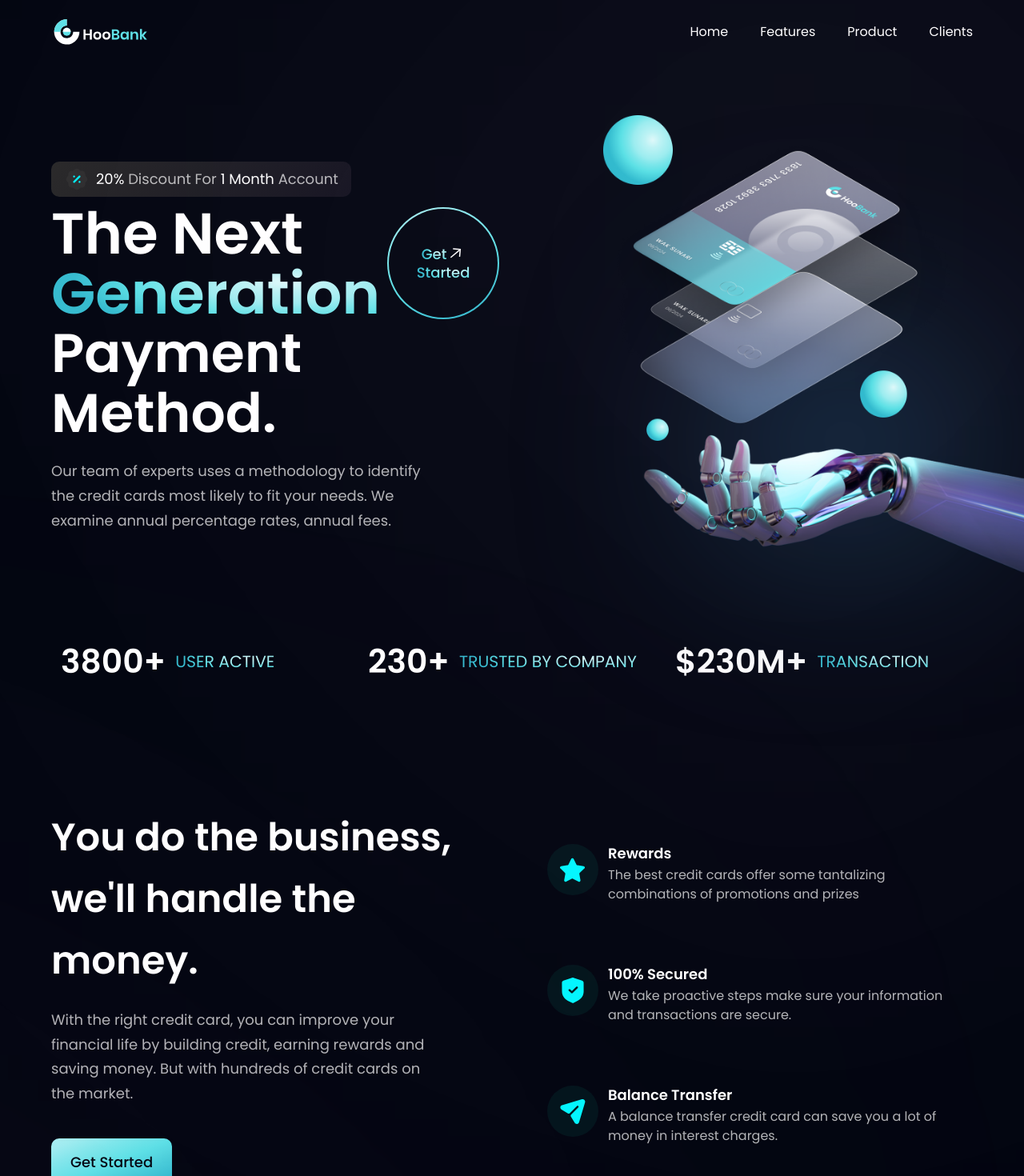
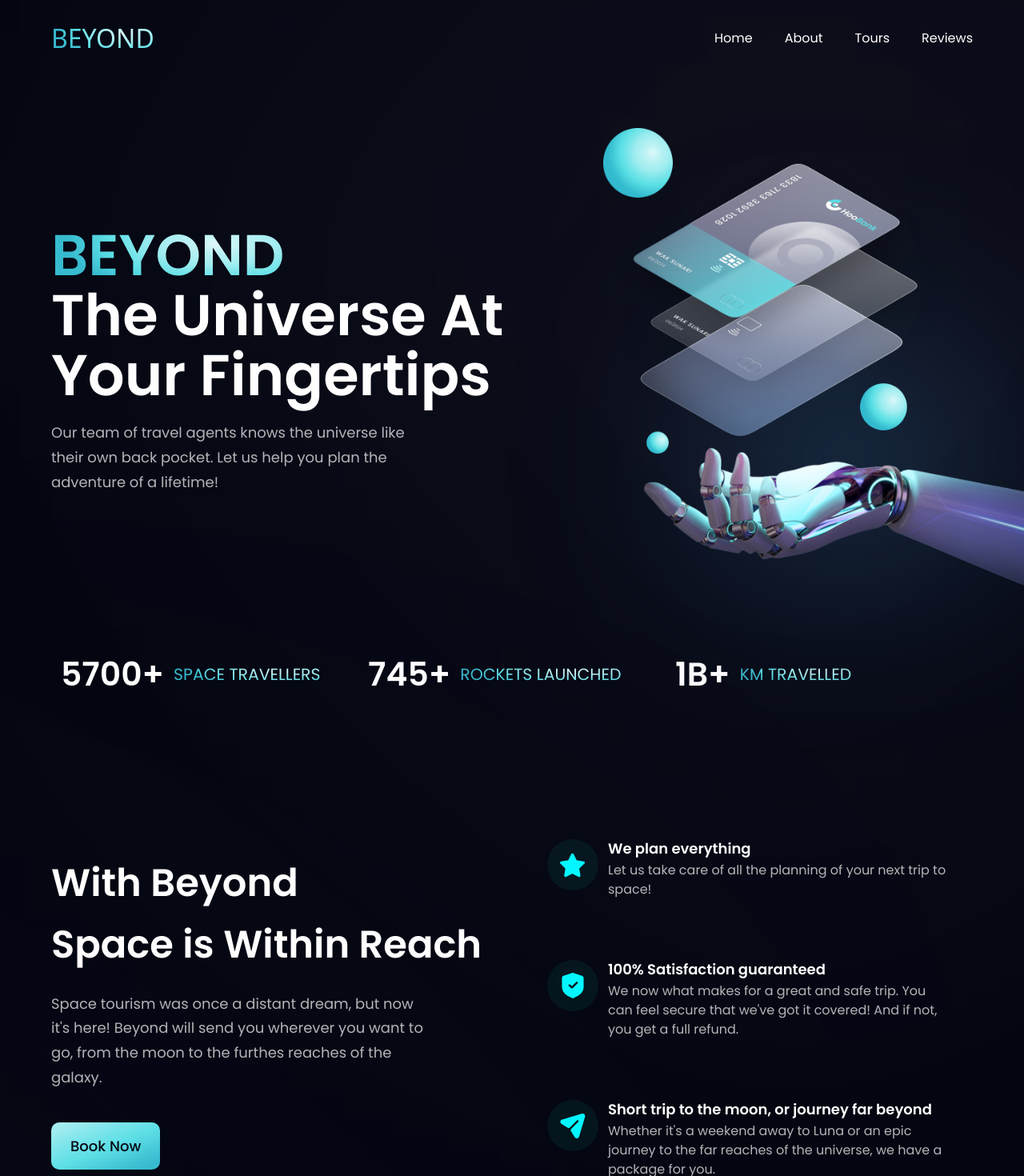
Before and after one commit to mthisgaard/space-tourism-app, a React (Vite) app in the folder space-tourism-app/: page / in a window 1280 px wide. Shown: the top 1470 px of the page at 80% size. Built offline with nearby package versions, Linux system fonts and the light colour scheme.

Commit message:
adjust all the content and copy

```diff
--- a/space-tourism-app/index.html
+++ b/space-tourism-app/index.html
@@ -2,9 +2,9 @@
 <html lang="en">
   <head>
     <meta charset="UTF-8" />
-    <link rel="icon" type="image/svg+xml" href="/vite.svg" />
+    <!-- <link rel="icon" type="image/svg+xml" href="/vite.svg" /> -->
     <meta name="viewport" content="width=device-width, initial-scale=1.0" />
-    <title>Vite + React</title>
+    <title>Beyond | See outer space up close</title>
   </head>
   <body>
     <div id="root"></div>
--- a/space-tourism-app/src/components/Billing.jsx
+++ b/space-tourism-app/src/components/Billing.jsx
@@ -1,20 +1,18 @@
 import { apple, bill, google } from '../assets';
 import styles, { layout } from '../style';
+import Button from './Button';
 
 const Billing = () => (
-  <section id="product" className={layout.sectionReverse}>
+  <section id="tours" className={layout.sectionReverse}>
     <div className={layout.sectionImgReverse}>
-      <img src={bill} alt="billing" className="w-[100%] h-[100%] relative z-[5]" />
+      <img src={bill} alt="tours" className="w-[100%] h-[100%] relative z-[5]" />
       <div className="absolute z-[3] -left-1/2 top-0 w-[50%] h-[50%] rounded-full white__gradient"/>
       <div className="absolute z-[0] -left-1/2 bottom-0 w-[50%] h-[50%] rounded-full pink__gradient"/>
     </div>
     <div className={layout.sectionInfo}>
-      <h2 className={styles.heading2}>Easily control your <br className="sm:block hidden"/> billing & invoicing.</h2>
-      <p className={`${styles.paragraph} max-w-[470px] mt-5`}>Elit enim sed massa etiam. Mauris eu adipiscing ultrices ametodio aenean neque. Fusce ipsum orci rhoncus aliporttitor integer platea placerat</p>
-      <div className="flex flex-row flex-wrap sm:mt-10 mt-6">
-        <img src={apple} alt="apple_store" className="w-[128px] h-[42px] object-contain mr-5 cursor-pointer"/>
-        <img src={google} alt="google_play" className="w-[128px] h-[42px] object-contain cursor-pointer"/>
-      </div>
+      <h2 className={styles.heading2}>Best Seller: <br className="sm:block hidden"/> To The Moon!</h2>
+      <p className={`${styles.paragraph} max-w-[470px] mt-5`}>Have you always dreamt of taking those same steps and Neil Armstrong and bounce your way across the lunar surface? Well now you can!</p>
+      <Button styles="mt-10"/>
     </div>
   </section>
 )
--- a/space-tourism-app/src/components/Business.jsx
+++ b/space-tourism-app/src/components/Business.jsx
@@ -20,10 +20,10 @@ const FeatureCard = ({ icon, title, content, index }) => (
 
 const Business = () => {
   return (
-    <section id="features" className={layout.section}>
+    <section id="about" className={layout.section}>
       <div className={layout.sectionInfo}>
-        <h2 className={styles.heading2}>You do the business, <br className="sm:block hidden"/> we'll handle the money.</h2>
-        <p className={`${styles.paragraph} max-w-[470px] mt-5`}>With the right credit card, you can improve your financial life by building credit, earning rewards and saving money. But with hundreds of credit cards on the market.</p>
+        <h2 className={styles.heading2}>With Beyond <br className="sm:block hidden"/> Space is Within Reach</h2>
+        <p className={`${styles.paragraph} max-w-[470px] mt-5`}>Space tourism was once a distant dream, but now it's here! Beyond will send you wherever you want to go, from the moon to the furthes reaches of the galaxy.</p>
         <Button styles="mt-10" />
       </div>
       <div className={`${layout.sectionImg} flex-col`}>
--- a/space-tourism-app/src/components/Button.jsx
+++ b/space-tourism-app/src/components/Button.jsx
@@ -3,7 +3,7 @@ import React from 'react'
 const Button = ({ styles }) => {
   return (
     <button type="button" className={`py-4 px-6 bg-blue-gradient font-poppins font-medium text-[18px] text-primary outline-none ${styles} rounded-[10px]`}>
-      Get Started
+      Book Now
     </button>
   )
 }
--- a/space-tourism-app/src/components/CTA.jsx
+++ b/space-tourism-app/src/components/CTA.jsx
@@ -4,8 +4,8 @@ import Button from './Button';
 const CTA = () => (
   <section className={`${styles.flexCenter} ${styles.marginY} ${styles.padding} sm:flex-row flex-col bg-black-gradient-2 rounded-[20px] box-shadow`}>
     <div className="flex-1 flex flex-col">
-      <h2 className={styles.heading2}>Let's try our service now!</h2>
-      <p className={`${styles.paragraph} max-w-[470px] mt-5`}>Everything you need to accept card payments and grow your business anywhere on the planet.</p>
+      <h2 className={styles.heading2}>Get in touch to start <br />your next space adventure!</h2>
+      <p className={`${styles.paragraph} max-w-[470px] mt-5`}>Let us help you make your dreams come true. From planet earth to the great beyond.</p>
     </div>
     <div className={`${styles.flexCenter} sm:ml-10 ml-0 sm:mt-0 mt-10`}>
       <Button />
--- a/space-tourism-app/src/components/CardDeal.jsx
+++ b/space-tourism-app/src/components/CardDeal.jsx
@@ -5,7 +5,7 @@ import Button from './Button';
 const CardDeal = () => (
   <section className={layout.section}>
     <div className={layout.sectionInfo}>
-      <h2 className={styles.heading2}>Find a better card deal <br className="sm:block hidden"/> in few easy steps.</h2>
+      <h2 className={styles.heading2}>Round Trip To <br className="sm:block hidden"/> The Edge of The Galaxy</h2>
       <p className={`${styles.paragraph} max-w-[470px] mt-5`}>Arcu tortor, purus in mattis at sed integer faucibus. Aliquet quis aliquet eget mauris tortor. Aliquet ultrices ac, ametau.</p>
       <Button styles="mt-10"/>
     </div>
--- a/space-tourism-app/src/components/Footer.jsx
+++ b/space-tourism-app/src/components/Footer.jsx
@@ -6,8 +6,8 @@ const Footer = () => (
   <section className={`${styles.flexCenter} ${styles.paddingY} flex-col`}>
     <div className={`${styles.flexStart} md:flex-row flex-col mb-8 w-full`}>
       <div className="flex-1 flex flex-col justify-start mr-10">
-        <img src={logo} alt="logo" className="w-[266px] h-[72px] object-contain" />
-        <p className={`${styles.paragraph} mt-4 max-w-[310px]`}>A new way to make the payments easy, reliable and secure.</p>
+      <span className="text-gradient text-[64px]">BEYOND</span>
+        <p className={`${styles.paragraph} mt-4 max-w-[310px]`}>Space is withing your reach.</p>
       </div>
       <div className="flex-[1.5] w-full flex flex-row justify-between flex-wrap md:mt-0 mt-10">
         {footerLinks.map((footerLink) => (
@@ -26,7 +26,7 @@ const Footer = () => (
     </div>
     <div className="w-full flex justify-between items-center md:flex-row flex-col pt-6 border-t-[1px] border-t-[#3f3e45]">
       <p className="font-poppins font-normal text-center text-[18px] leading-[27px] text-white">
-        2021 Hoobank. All Rights Reserved.
+        2022 Beyond. All Rights Reserved.
       </p>
       <div className="flex flex-row md:mt-0 mt-6">
         {socialMedia.map((social, index) => (
--- a/space-tourism-app/src/components/GetStarted.jsx
+++ /dev/null
@@ -1,21 +0,0 @@
-import styles from "../style";
-import { arrowUp } from "../assets";
-
-const GetStarted = () => (
-  <div className={`${styles.flexCenter} w-[140px] h-[140px] rounded-full bg-blue-gradient p-[2px] cursor-pointer`}>
-    <div className={`${styles.flexCenter} flex-col bg-primary w-[100%] h-[100%] rounded-full`}>
-      <div className={`${styles.flexStart} flex-row`}>
-        <p className="font-poppins font-medium text-[18px] leading-[23.4px]">
-          <span className="text-gradient">Get</span>
-        </p>
-        <img src={arrowUp} alt="arrow-up" className="w-[23px] h-[23px] object-contain" />
-      </div>
-
-      <p className="font-poppins font-medium text-[18px] leading-[23.4px]">
-        <span className="text-gradient">Started</span>
-      </p>
-    </div>
-  </div>
-);
-
-export default GetStarted;
--- a/space-tourism-app/src/components/Hero.jsx
+++ b/space-tourism-app/src/components/Hero.jsx
@@ -1,29 +1,16 @@
 import styles from '../style';
 import { discount, robot } from '../assets';
-import GetStarted from './GetStarted'
 
 const Hero = () => (
   <section id="home" className={`flex md:flex-row flex-col ${styles.paddingY}`}>
     <div className={`flex-1 ${styles.flexStart} flex-col xl:px-0 sm:px-16 px-6`}>
-      <div className="flex flex-row items-center py-[6px] px-4 bg-discount-gradient rounded-[10px] mb-2">
-        <img src={discount} alt="discount" className="w-[32px] h-[32px]"/>
-        <p className={`${styles.paragraph} ml-2`}>
-          <span className="text-white">20%</span> Discount For {" "}
-          <span className="text-white">1 Month</span> Account
-        </p>
-      </div>
-
       <div className="flex flex-row justify-between items-center w-full">
         <h1 className="flex-1 font-poppins font-semibold ss:text-[72px] text-[52px] text-white ss:heading-[100px] leading-[75px]">
-          The Next <br className="sm:block hidden"/> {" "}
-          <span className="text-gradient">Generation</span> {" "}
+          <span className="text-gradient">BEYOND</span> {" "}
+          <br/> The Universe At Your Fingertips
         </h1>
-        <div className="ss:flex hidden md:mr-4 mr-0">
-          <GetStarted />
-        </div>
       </div>
-      <h1 className="font-poppins font-semibold ss:text-[68px] text-[52px] text-white ss:heading-[100px] leading-[75px] w-full">Payment Method.</h1>
-      <p className={`${styles.paragraph} max-w-[470px] mt-5`}>Our team of experts uses a methodology to identify the credit cards most likely to fit your needs. We examine annual percentage rates, annual fees.</p>
+      <p className={`${styles.paragraph} max-w-[470px] mt-5`}>Our team of travel agents knows the universe like their own back pocket. Let us help you plan the adventure of a lifetime!</p>
     </div>
     <div className={`flex-1 flex ${styles.flexCenter} md:my-0 my-10 relative`}>
       <img src={robot} alt="billing" className="w-[100%] h-[100%] relative z-[5]" />
@@ -31,9 +18,6 @@ const Hero = () => (
       <div className="absolute z-[1] w-[80%] h-[80%] rounded-full white__gradient bottom-40" />
       <div className="absolute z-[0] w-[50%] h-[50%] right-20 bottom-20 blue__gradient" />
     </div>
-    <div className={`ss:hidden ${styles.flexCenter}`}>
-      <GetStarted/>
-    </div>
   </section>
 )
 
--- a/space-tourism-app/src/components/Navbar.jsx
+++ b/space-tourism-app/src/components/Navbar.jsx
@@ -9,7 +9,7 @@ const Navbar = () => {
 
   return (
     <nav className="w-full flex py-6 justify-between items-center navbar">
-      <img src={logo} alt="logo" className="w-[124px]  h-[32px]" />
+      <span className="text-gradient text-[32px]">BEYOND</span>
       <ul className="list-none sm:flex hidden justify-end items-center flex-1">
         {navLinks.map((nav, index) => (
           <li
--- a/space-tourism-app/src/components/Testimonials.jsx
+++ b/space-tourism-app/src/components/Testimonials.jsx
@@ -3,12 +3,12 @@ import styles from '../style';
 import FeedbackCard from './FeedbackCard';
 
 const Testimonials = () => (
-  <section id="clients" className={`${styles.paddingY} ${styles.flexCenter} flex-col relative`}>
+  <section id="reviews" className={`${styles.paddingY} ${styles.flexCenter} flex-col relative`}>
     <div className="absolute z-[0] w-[60%] h-[60%] -right-[50%] rounded-full blue__gradient"/>
     <div className="w-full flex justify-between items-center md:flex-row flex-col sm:mb16 mb-6 relative z-[1]">
       <h1 className={styles.heading2}>What people are <br className="sm:block hidden" /> saying about us</h1>
       <div className="w-full md:mt-0 mt-6">
-        <p className={`${styles.paragraph} text-left max-w-[470px]`}>Everything you nee to accept card payments and grow your business anywhere on the planet.</p>
+        <p className={`${styles.paragraph} text-left max-w-[470px]`}>Nervous about venturing into the unknown? Don't take our word for it, listen to our happy customers.</p>
       </div>
     </div>
     <div className="flex flex-wrap sm:justify-start justify-center w-full feedback-container relative z-[1]">
--- a/space-tourism-app/src/constants/index.js
+++ b/space-tourism-app/src/constants/index.js
@@ -6,16 +6,16 @@ export const navLinks = [
     title: "Home",
   },
   {
-    id: "features",
-    title: "Features",
+    id: "about",
+    title: "About",
   },
   {
-    id: "product",
-    title: "Product",
+    id: "tours",
+    title: "Tours",
   },
   {
-    id: "clients",
-    title: "Clients",
+    id: "reviews",
+    title: "Reviews",
   },
 ];
 
@@ -23,23 +23,23 @@ export const features = [
   {
     id: "feature-1",
     icon: star,
-    title: "Rewards",
+    title: "We plan everything",
     content:
-      "The best credit cards offer some tantalizing combinations of promotions and prizes",
+      "Let us take care of all the planning of your next trip to space!",
   },
   {
     id: "feature-2",
     icon: shield,
-    title: "100% Secured",
+    title: "100% Satisfaction guaranteed",
     content:
-      "We take proactive steps make sure your information and transactions are secure.",
+      "We now what makes for a great and safe trip. You can feel secure that we've got it covered! And if not, you get a full refund.",
   },
   {
     id: "feature-3",
     icon: send,
-    title: "Balance Transfer",
+    title: "Short trip to the moon, or journey far beyond",
     content:
-      "A balance transfer credit card can save you a lot of money in interest charges.",
+      "Whether it's a weekend away to Luna or an epic journey to the far reaches of the universe, we have a package for you.",
   },
 ];
 
@@ -47,25 +47,25 @@ export const feedback = [
   {
     id: "feedback-1",
     content:
-      "Money is only a tool. It will take you wherever you wish, but it will not replace you as the driver.",
-    name: "Herman Jensen",
-    title: "Founder & Leader",
+      "Saw the moon craters up close. Took my breath away. Truly a trip of a lifetime!",
+    name: "Sara Jensen",
+    title: "Customer",
     img: people01,
   },
   {
     id: "feedback-2",
     content:
-      "Money makes your life easier. If you're lucky to have it, you're lucky.",
+      "Beyond has made my wildest dreams come true, to the furthest reaches of the galaxy and beyond.",
     name: "Steve Mark",
-    title: "Founder & Leader",
+    title: "Travel influencer",
     img: people02,
   },
   {
     id: "feedback-3",
     content:
-      "It is usually people in the money business, finance, and international trade that are really rich.",
+      "Took the wife on our most epic journey yet. Could not have found a better place than space itself to renew our vows.",
     name: "Kenn Gallagher",
-    title: "Founder & Leader",
+    title: "Pilot",
     img: people03,
   },
 ];
@@ -73,18 +73,18 @@ export const feedback = [
 export const stats = [
   {
     id: "stats-1",
-    title: "User Active",
-    value: "3800+",
+    title: "space travellers",
+    value: "5700+",
   },
   {
     id: "stats-2",
-    title: "Trusted by Company",
-    value: "230+",
+    title: "rockets launched",
+    value: "745+",
   },
   {
     id: "stats-3",
-    title: "Transaction",
-    value: "$230M+",
+    title: "km travelled",
+    value: "1B+",
   },
 ];
 
@@ -93,24 +93,24 @@ export const footerLinks = [
     title: "Useful Links",
     links: [
       {
-        name: "Content",
-        link: "https://www.hoobank.com/content/",
+        name: "Learn More",
+        link: "#",
       },
       {
         name: "How it Works",
-        link: "https://www.hoobank.com/how-it-works/",
+        link: "#",
       },
       {
-        name: "Create",
-        link: "https://www.hoobank.com/create/",
+        name: "Get in Touch",
+        link: "#",
       },
       {
         name: "Explore",
-        link: "https://www.hoobank.com/explore/",
+        link: "#",
       },
       {
         name: "Terms & Services",
-        link: "https://www.hoobank.com/terms-and-services/",
+        link: "#",
       },
     ],
   },
@@ -119,23 +119,23 @@ export const footerLinks = [
     links: [
       {
         name: "Help Center",
-        link: "https://www.hoobank.com/help-center/",
+        link: "#",
       },
       {
         name: "Partners",
-        link: "https://www.hoobank.com/partners/",
+        link: "#",
       },
       {
         name: "Suggestions",
-        link: "https://www.hoobank.com/suggestions/",
+        link: "#",
       },
       {
         name: "Blog",
-        link: "https://www.hoobank.com/blog/",
+        link: "#",
       },
       {
         name: "Newsletters",
-        link: "https://www.hoobank.com/newsletters/",
+        link: "#",
       },
     ],
   },
@@ -144,11 +144,11 @@ export const footerLinks = [
     links: [
       {
         name: "Our Partner",
-        link: "https://www.hoobank.com/our-partner/",
+        link: "#",
       },
       {
         name: "Become a Partner",
-        link: "https://www.hoobank.com/become-a-partner/",
+        link: "#",
       },
     ],
   },
```
